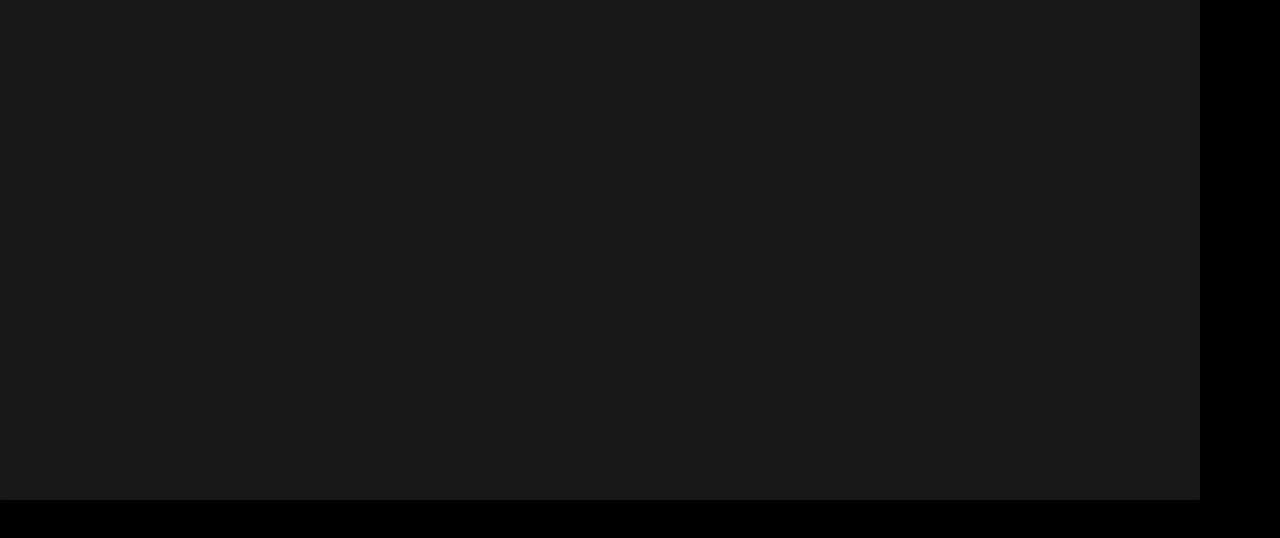
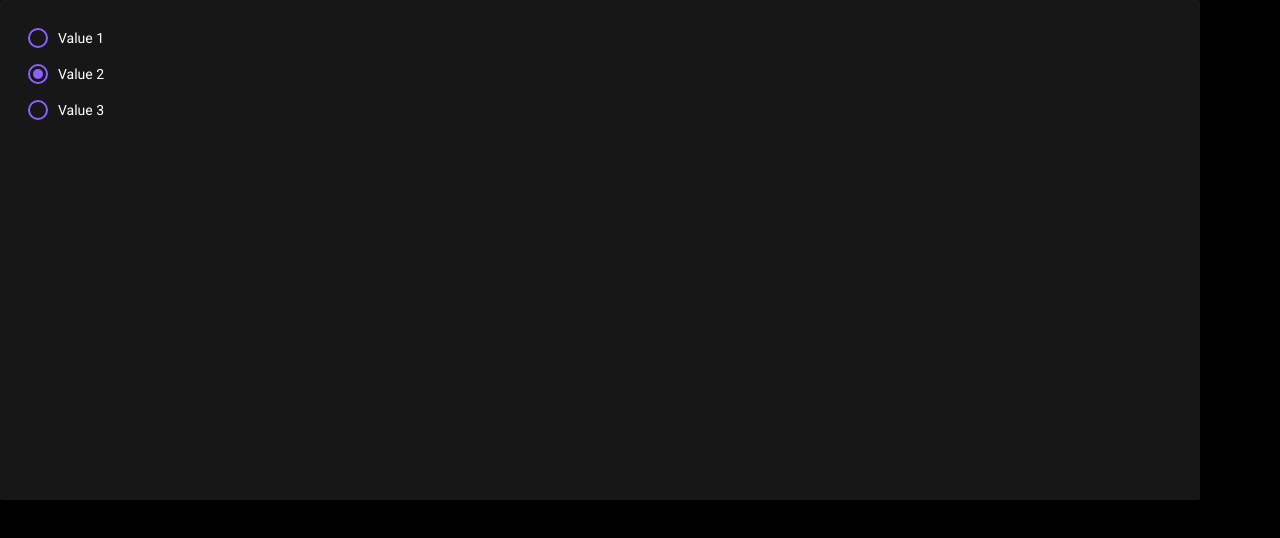
Before and after one commit to hellpains/flashcardss, a React (Vite) app: page / in a window 1280 px wide. Shown: the top 538 px of the page. Built offline with nearby package versions, Linux system fonts and the light colour scheme.

Commit message:
add radio-group

```diff
--- a/package.json
+++ b/package.json
@@ -15,6 +15,7 @@
   "dependencies": {
     "@fontsource/roboto": "^5.0.8",
     "@radix-ui/react-checkbox": "^1.0.4",
+    "@radix-ui/react-radio-group": "^1.1.3",
     "@radix-ui/react-select": "^2.0.0",
     "@radix-ui/react-slider": "^1.1.2",
     "@radix-ui/react-tabs": "^1.0.4",
--- a/src/App.tsx
+++ b/src/App.tsx
@@ -1,9 +1,24 @@
+import { useState } from 'react'
+
 import { Card } from '@/components/ui/card'
+import { RadioGroup } from '@/components/ui/radio-group'
 
 export function App() {
+  const [value, setValue] = useState('value2')
+
   return (
     <div>
-      <Card style={{ height: '500px', padding: '20px', width: '1200px' }}></Card>
+      <Card style={{ height: '500px', padding: '20px', width: '1200px' }}>
+        <RadioGroup
+          onValueChange={setValue}
+          options={[
+            { title: 'Value 1', value: 'value1' },
+            { title: 'Value 2', value: 'value2' },
+            { title: 'Value 3', value: 'value3' },
+          ]}
+          value={value}
+        />
+      </Card>
     </div>
   )
 }
--- a/src/assets/icons/index.ts
+++ b/src/assets/icons/index.ts
@@ -4,4 +4,6 @@ export { default as Close } from './close'
 export { default as Eye } from './eye'
 export { default as EyeOff } from './eye-off'
 export { default as Logout } from './logout'
+export { default as RadioGroupChecked } from './radio-group-checked'
+export { default as RadioGroupUnchecked } from './radio-group-unchecked'
 export { default as Search } from './search'
--- a/src/components/ui/label/label.tsx
+++ b/src/components/ui/label/label.tsx
@@ -1,15 +1,15 @@
 import { ComponentPropsWithoutRef, ElementType } from 'react'
 
 import s from './label.module.scss'
-type LabelProps<T extends ElementType = 'span'> = {
+type LabelProps<T extends ElementType = 'label'> = {
   as?: T
   className?: string
 } & ComponentPropsWithoutRef<T>
 
-export const Label = <T extends ElementType = 'span'>(
+export const Label = <T extends ElementType = 'label'>(
   props: LabelProps<T> & Omit<ComponentPropsWithoutRef<T>, keyof LabelProps<T>>
 ) => {
-  const { as: Component = 'span', className, ...rest } = props
+  const { as: Component = 'label', className, ...rest } = props
 
   return <Component className={`${s.label} ${className}`} {...rest} />
 }
--- a/src/components/ui/pagination/pagination.tsx
+++ b/src/components/ui/pagination/pagination.tsx
@@ -12,7 +12,7 @@ type PaginationProps = {
   page: number
   setLimit: (value: any) => void
   setPage: (page: number) => void
-  totalPage: number | undefined
+  totalPage: number
 }
 export const Pagination = ({
   limit,
--- /dev/null
+++ b/src/components/ui/radio-group/index.ts
@@ -0,0 +1 @@
+export * from './radio-group'
--- /dev/null
+++ b/src/components/ui/radio-group/radio-group.module.scss
@@ -0,0 +1,76 @@
+.root {
+  cursor: pointer;
+  display: inline-block;
+
+  &[data-disabled] {
+    cursor: default;
+    opacity: 0.5;
+  }
+}
+
+.label {
+  display: flex;
+  gap: 12px;
+}
+
+.item {
+  all: unset;
+
+  position: relative;
+
+  width: 16px;
+  height: 16px;
+
+  border: 2px solid var(--color-accent-500);
+  border-radius: 50%;
+}
+
+.label {
+  display: flex;
+  gap: 2px;
+  align-items: center;
+
+  > label {
+    cursor: pointer;
+
+    .root[data-disabled] & {
+      cursor: default;
+    }
+  }
+}
+
+.itemContainer {
+  display: flex;
+  align-items: center;
+  justify-content: center;
+
+  width: 36px;
+  height: 36px;
+
+  border-radius: 50%;
+
+  &:focus-visible {
+    background-color: var(--color-dark-700);
+  }
+
+  &:hover {
+    background-color: var(--color-dark-500);
+  }
+
+  &:active {
+    background-color: var(--color-accent-900);
+  }
+}
+
+.icon {
+  position: absolute;
+  top: 3px;
+  left: 3px;
+  border-radius: 50%;
+
+  &[data-state='checked'] {
+    width: 10px;
+    height: 10px;
+    background-color: var(--color-accent-500);
+  }
+}
--- /dev/null
+++ b/src/components/ui/radio-group/radio-group.tsx
@@ -0,0 +1,62 @@
+import * as React from 'react'
+
+import * as RadixRadioGroup from '@radix-ui/react-radio-group'
+
+import s from './radio-group.module.scss'
+
+import { Typography } from '../typography'
+
+const RadioGroupRoot = React.forwardRef<
+  React.ElementRef<typeof RadixRadioGroup.Root>,
+  React.ComponentPropsWithoutRef<typeof RadixRadioGroup.Root>
+>(({ className, ...props }, ref) => {
+  return <RadixRadioGroup.Root className={`${s.root} ${className}`} {...props} ref={ref} />
+})
+
+RadioGroupRoot.displayName = RadixRadioGroup.Root.displayName
+
+const RadioGroupItem = React.forwardRef<
+  React.ElementRef<typeof RadixRadioGroup.Item>,
+  React.ComponentPropsWithoutRef<typeof RadixRadioGroup.Item>
+>(({ children, className, ...props }, ref) => {
+  return (
+    <div className={s.itemContainer}>
+      <RadixRadioGroup.Item className={`${s.item} ${className}`} ref={ref} {...props}>
+        <RadixRadioGroup.Indicator className={s.icon} forceMount />
+      </RadixRadioGroup.Item>
+    </div>
+  )
+})
+
+RadioGroupItem.displayName = RadixRadioGroup.Item.displayName
+
+type Option = {
+  title: string
+  value: string
+}
+export type RadioGroupProps = Omit<
+  React.ComponentPropsWithoutRef<typeof RadixRadioGroup.Root>,
+  'children'
+> & {
+  options: Option[]
+}
+const RadioGroup = React.forwardRef<React.ElementRef<typeof RadixRadioGroup.Root>, RadioGroupProps>(
+  (props, ref) => {
+    const { options, ...restProps } = props
+
+    return (
+      <RadioGroupRoot {...restProps} ref={ref}>
+        {options.map(o => (
+          <div className={s.label} key={o.value}>
+            <RadioGroupItem id={o.value} value={o.value} />
+            <Typography as={'label'} htmlFor={o.value} variant={'body2'}>
+              {o.title}
+            </Typography>
+          </div>
+        ))}
+      </RadioGroupRoot>
+    )
+  }
+)
+
+export { RadioGroup, RadioGroupItem, RadioGroupRoot }
```
Also changed, not shown: src/assets/icons/radio-group-checked.tsx (added, +30 -0 lines), src/assets/icons/radio-group-unchecked.tsx (added, +30 -0 lines), 2 other files (tests, documents, lock files or other folders).
